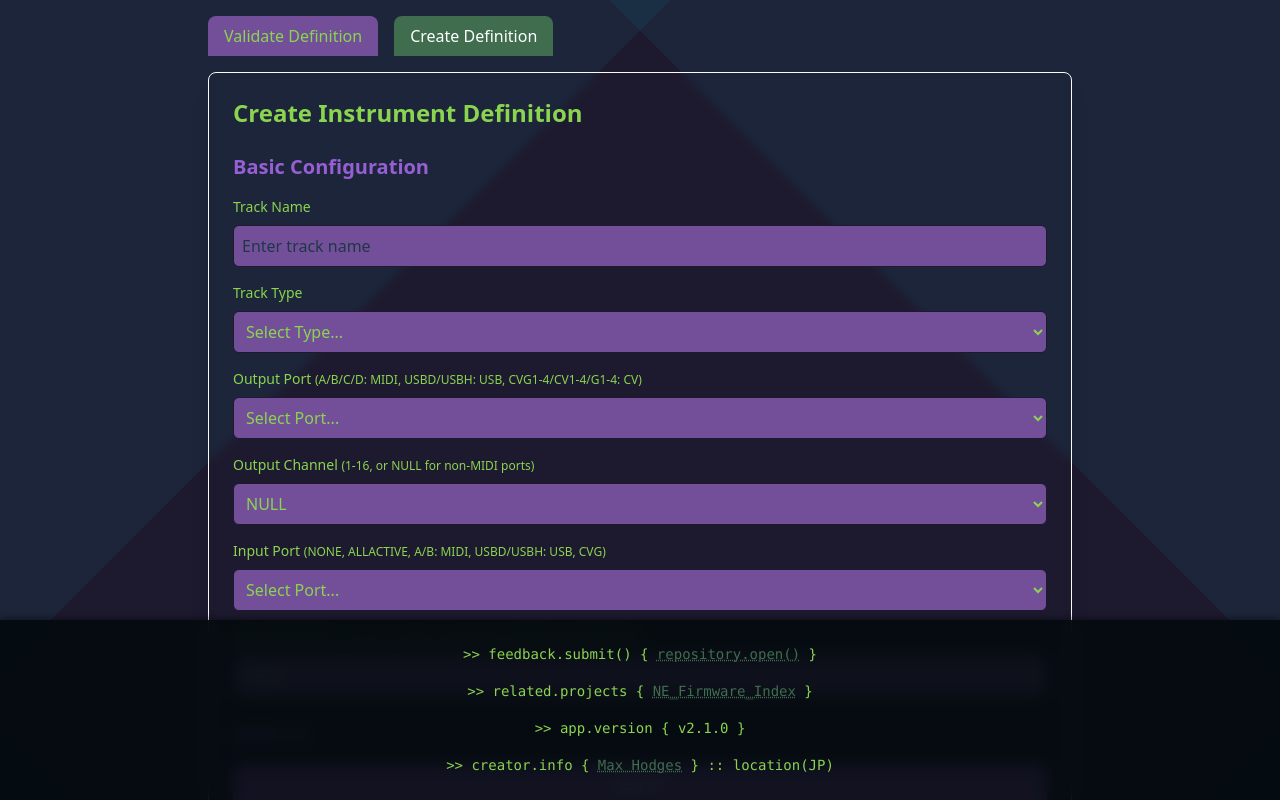
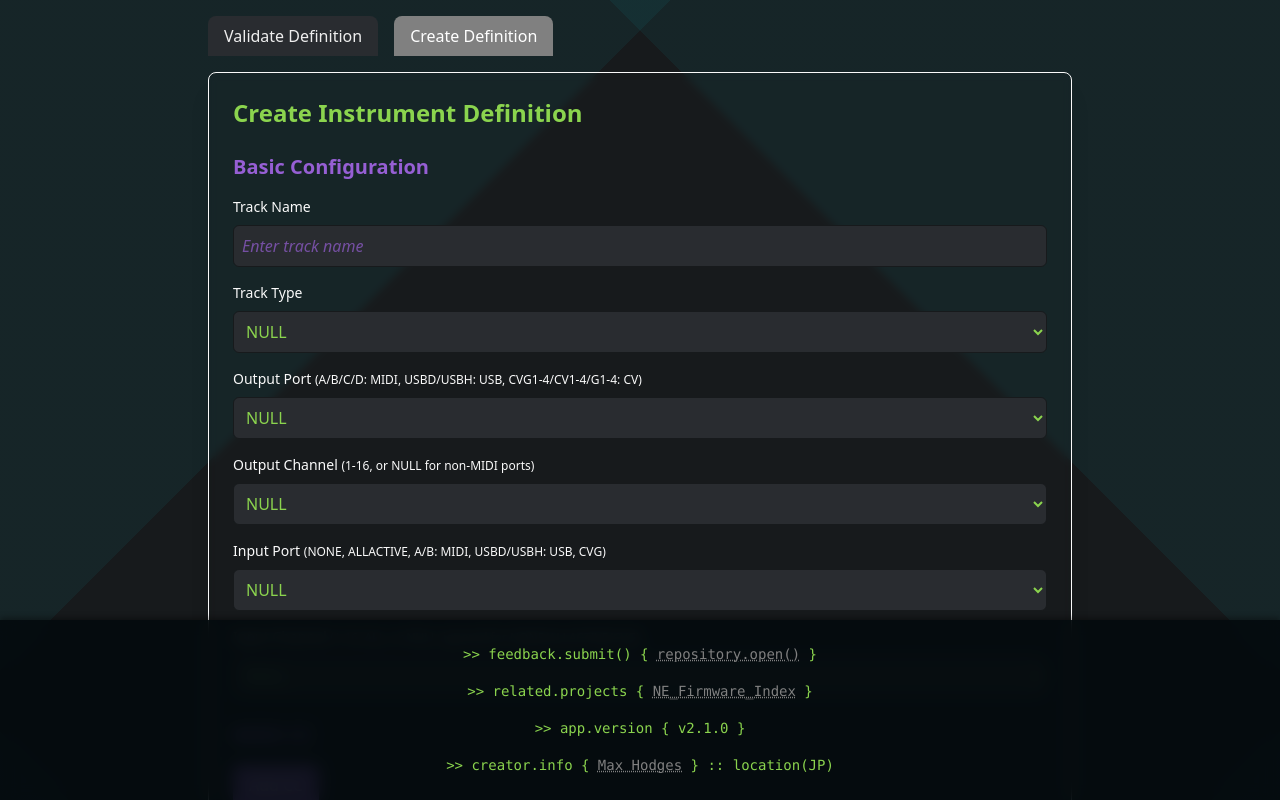
Before and after one commit to Maxhodges/hapax-inst-def-validator, a Svelte app: page / in a window 1280 px wide. Both pictures are taken after typing "Sample" into the empty fields and a click on the button "Create Definition". Shown: the top 800 px of the page. Built offline with nearby package versions, Linux system fonts and the light colour scheme.

Commit message:
lots of style and default changes

```diff
--- a/src/InstrumentDefinitionEditor.svelte
+++ b/src/InstrumentDefinitionEditor.svelte
@@ -103,8 +103,8 @@
       {
         row: formData.drumLanes.length + 1,
         trig: null,
-        channel: null,
-        note: null,
+        channel: 0,
+        note: 0,
         name: "",
       },
     ];
@@ -113,7 +113,7 @@
   const addCC = () => {
     formData.midicc = [
       ...formData.midicc,
-      { number: null, name: "", defaultValue: null },
+      { number: 0, name: "", defaultValue: null },
     ];
   };
 
@@ -124,7 +124,7 @@
   const addCCPair = () => {
     formData.ccPairs = [
       ...formData.ccPairs,
-      { msb: null, lsb: null, name: "", defaultValue: null },
+      { msb: 0, lsb: 0, name: "", defaultValue: null }, // Set msb to 0 by default
     ];
   };
 
@@ -135,7 +135,7 @@
   const addNRPN = () => {
     formData.nrpns = [
       ...formData.nrpns,
-      { msb: null, lsb: null, depth: 7, name: "", defaultValue: null },
+      { msb: 0, lsb: 0, depth: 7, name: "", defaultValue: null },
     ];
   };
 
@@ -161,27 +161,29 @@
         Basic Configuration
       </h3>
       <div class="space-y-2">
-        <label class="block text-sm font-medium text-theme-text"
+        <label for="track-name" class="block text-sm font-medium"
           >Track Name</label
         >
         <input
+          id="track-name"
           type="text"
           bind:value={formData.trackName}
           required
-          class="w-full p-2 border rounded-md bg-theme-alt1 border-theme-alt2 text-theme-text"
+          class="w-full p-2 border rounded-md bg-theme-alt1 border-theme-alt2"
           placeholder="Enter track name"
         />
       </div>
 
       <div class="space-y-2">
-        <label class="block text-sm font-medium text-theme-text"
+        <label for="track_type" class="block text-sm font-medium"
           >Track Type</label
         >
         <select
+          id="track-type"
           bind:value={formData.trackType}
-          class="w-full p-2 border rounded-md bg-theme-alt1 border-theme-alt2 text-theme-text"
+          class="w-full p-2 border rounded-md bg-theme-alt1 border-theme-alt2"
         >
-          <option value="NULL">Select Type...</option>
+          <option value="NULL">NULL</option>
           <option value="POLY">Polyphonic MIDI</option>
           <option value="DRUM">Drum Sequencer</option>
           <option value="MPE">MIDI Polyphonic Expression</option>
@@ -189,17 +191,18 @@
       </div>
 
       <div class="space-y-2">
-        <label class="block text-sm font-medium text-theme-text">
+        <label for="output-port" class="block text-sm font-medium">
           Output Port
-          <span class="text-xs text-theme-text/70"
+          <span class="text-xs /70"
             >(A/B/C/D: MIDI, USBD/USBH: USB, CVG1-4/CV1-4/G1-4: CV)</span
           >
         </label>
         <select
+          id="output-port"
           bind:value={formData.outPort}
-          class="w-full p-2 border rounded-md bg-theme-alt1 border-theme-alt2 text-theme-text"
+          class="w-full p-2 border rounded-md bg-theme-alt1 border-theme-alt2"
         >
-          <option value="NULL">Select Port...</option>
+          <option value="NULL">NULL</option>
           <!-- MIDI Ports -->
           <option value="A">A (MIDI)</option>
           <option value="B">B (MIDI)</option>
@@ -227,15 +230,14 @@
       </div>
 
       <div class="space-y-2">
-        <label class="block text-sm font-medium text-theme-text">
+        <label for="output-channel" class="block text-sm font-medium">
           Output Channel
-          <span class="text-xs text-theme-text/70"
-            >(1-16, or NULL for non-MIDI ports)</span
-          >
+          <span class="text-xs /70">(1-16, or NULL for non-MIDI ports)</span>
         </label>
         <select
+          id="output-channel"
           bind:value={formData.outChannel}
-          class="w-full p-2 border rounded-md bg-theme-alt1 border-theme-alt2 text-theme-text"
+          class="w-full p-2 border rounded-md bg-theme-alt1 border-theme-alt2"
         >
           <option value={null}>NULL</option>
           {#each Array(16) as _, i}
@@ -245,17 +247,18 @@
       </div>
 
       <div class="space-y-2">
-        <label class="block text-sm font-medium text-theme-text">
+        <label for="input-port" class="block text-sm font-medium">
           Input Port
-          <span class="text-xs text-theme-text/70"
+          <span class="text-xs /70"
             >(NONE, ALLACTIVE, A/B: MIDI, USBD/USBH: USB, CVG)</span
           >
         </label>
         <select
+          id="input-port"
           bind:value={formData.inPort}
-          class="w-full p-2 border rounded-md bg-theme-alt1 border-theme-alt2 text-theme-text"
+          class="w-full p-2 border rounded-md bg-theme-alt1 border-theme-alt2"
         >
-          <option value="NULL">Select Port...</option>
+          <option value="NULL">NULL</option>
           <option value="NONE">NONE</option>
           <option value="ALLACTIVE">ALLACTIVE</option>
           <option value="A">A (MIDI)</option>
@@ -268,15 +271,15 @@
 
       <div class="space-y-2">
         <!-- svelte-ignore a11y-label-has-associated-control -->
-        <label class="block text-sm font-medium text-theme-text">
+        <label class="block text-sm font-medium">
           Input Channel
-          <span class="text-xs text-theme-text/70"
+          <span class="text-xs /70"
             >(1-16, ALL, or NULL; ignored for NONE/ALLACTIVE/CVG)</span
           >
         </label>
         <select
           bind:value={formData.inChannel}
-          class="w-full p-2 border rounded-md bg-theme-alt1 border-theme-alt2 text-theme-text"
+          class="w-full p-2 border rounded-md bg-theme-alt1 border-theme-alt2"
         >
           <option value={null}>NULL</option>
           <option value="ALL">ALL</option>
@@ -296,30 +299,35 @@
             style="grid-template-columns: 120px 1fr 100px;"
           >
             <div class="space-y-1">
-              <label class="text-xs text-theme-text">Note</label>
-              <input
-                type="number"
+              <label for="drum-note-{i}" class="text-xs">Note</label>
+              <select
+                id="drum-note-{i}"
                 bind:value={lane.note}
-                min="0"
-                max="127"
-                placeholder="0-127"
-                class="w-full p-2 border rounded-md bg-theme-alt1 border-theme-alt2 text-theme-text"
-              />
+                class="w-full p-2 border rounded-md bg-theme-alt1 border-theme-alt2"
+              >
+                {#each ccValues as value}
+                  <option {value}>{value}</option>
+                {/each}
+              </select>
             </div>
 
             <div class="space-y-1">
-              <label class="text-xs text-theme-text">Name</label>
+              <label for="drum-name-{i}" class="text-xs">Name</label>
               <input
+                id="drum-name-{i}"
                 type="text"
                 bind:value={lane.name}
                 placeholder="e.g., Kick"
-                class="w-full p-2 border rounded-md bg-theme-alt1 border-theme-alt2 text-theme-text"
+                class="w-full p-2 border rounded-md bg-theme-alt1 border-theme-alt2"
               />
             </div>
 
             <div>
-              <label class="invisible text-xs">Remove</label>
+              <label for="remove-drum-lane-{i}" class="invisible text-xs"
+                >Remove</label
+              >
               <button
+                id="remove-drum-lane-{i}"
                 type="button"
                 on:click={() =>
                   (formData.drumLanes = formData.drumLanes.filter(
@@ -336,7 +344,7 @@
         <button
           type="button"
           on:click={addDrumLane}
-          class="w-full px-4 py-2 text-white transition-colors rounded-md bg-theme-accent hover:bg-opacity-90"
+          class="px-4 py-2 text-white transition-colors rounded-md bg-theme-accent hover:bg-opacity-90"
         >
           Add Drum Lane
         </button>
@@ -352,15 +360,12 @@
           style="grid-template-columns: 120px 1fr 120px 100px;"
         >
           <div class="space-y-1">
-            <label for="cc-number-{i}" class="text-xs text-theme-text"
-              >CC Number</label
-            >
+            <label for="cc-number-{i}" class="text-xs">CC Number</label>
             <select
               id="cc-number-{i}"
               bind:value={cc.number}
-              class="w-full p-2 border rounded-md bg-theme-alt1 border-theme-alt2 text-theme-text"
+              class="w-full p-2 border rounded-md bg-theme-alt1 border-theme-alt2"
             >
-              <option value={null}>Select CC...</option>
               {#each ccValues as value}
                 <option {value}>{value}</option>
               {/each}
@@ -368,27 +373,24 @@
           </div>
 
           <div class="space-y-1">
-            <label for="cc-name-{i}" class="text-xs text-theme-text">Name</label
-            >
+            <label for="cc-name-{i}" class="text-xs">Name</label>
             <input
               id="cc-name-{i}"
               type="text"
               bind:value={cc.name}
               placeholder="CC Name"
-              class="w-full p-2 border rounded-md bg-theme-alt1 border-theme-alt2 text-theme-text"
+              class="w-full p-2 border rounded-md bg-theme-alt1 border-theme-alt2"
             />
           </div>
 
           <div class="space-y-1">
-            <label for="cc-default-{i}" class="text-xs text-theme-text"
-              >Default Value</label
-            >
+            <label for="cc-default-{i}" class="text-xs">Default Value</label>
             <select
               id="cc-default-{i}"
               bind:value={cc.defaultValue}
-              class="w-full p-2 border rounded-md bg-theme-alt1 border-theme-alt2 text-theme-text"
+              class="w-full p-2 border rounded-md bg-theme-alt1 border-theme-alt2"
             >
-              <option value={null}>Select Value...</option>
+              <option value={null}>NULL</option>
               {#each ccValues as value}
                 <option {value}>{value}</option>
               {/each}
@@ -396,8 +398,9 @@
           </div>
 
           <div>
-            <label class="invisible text-xs">Remove</label>
+            <label for="remove-cc-{i}" class="invisible text-xs">Remove</label>
             <button
+              id="remove-cc-{i}"
               type="button"
               on:click={() => removeCC(i)}
               class="w-full p-2 text-white bg-red-500 rounded-md hover:bg-red-600"
@@ -411,7 +414,7 @@
       <button
         type="button"
         on:click={addCC}
-        class="w-full px-4 py-2 text-white transition-colors rounded-md bg-theme-accent hover:bg-opacity-90"
+        class="px-4 py-2 text-white transition-colors rounded-md bg-theme-accent hover:bg-opacity-90"
       >
         Add CC
       </button>
@@ -426,50 +429,45 @@
           style="grid-template-columns: 120px 120px 1fr 120px 100px;"
         >
           <div class="space-y-1">
-            <label for="ccpair-msb-{i}" class="text-xs text-theme-text"
-              >MSB (0-127)</label
+            <label for="ccpair-msb-{i}" class="text-xs"> MSB (0-127) </label>
+            <select
+              id="ccpair-msb-{i}"
+              bind:value={pair.msb}
+              class="w-full p-2 border rounded-md bg-theme-alt1 border-theme-alt2"
             >
-            <input
-              id="ccpair-msb-{i}"
-              type="number"
-              bind:value={pair.msb}
-              min="0"
-              max="127"
-              placeholder="MSB"
-              class="w-full p-2 border rounded-md bg-theme-alt1 border-theme-alt2 text-theme-text"
-            />
+              {#each ccValues as value}
+                <option {value}>{value}</option>
+              {/each}
+            </select>
           </div>
 
           <div class="space-y-1">
-            <label for="ccpair-lsb-{i}" class="text-xs text-theme-text"
-              >LSB (0-127)</label
+            <label for="ccpair-lsb-{i}" class="text-xs">LSB (0-127)</label>
+            <select
+              id="ccpair-lsb-{i}"
+              bind:value={pair.lsb}
+              class="w-full p-2 border rounded-md bg-theme-alt1 border-theme-alt2"
             >
-            <input
-              id="ccpair-lsb-{i}"
-              type="number"
-              bind:value={pair.lsb}
-              min="0"
-              max="127"
-              placeholder="LSB"
-              class="w-full p-2 border rounded-md bg-theme-alt1 border-theme-alt2 text-theme-text"
-            />
+              <option value={null}>NULL</option>
+              {#each ccValues as value}
+                <option {value}>{value}</option>
+              {/each}
+            </select>
           </div>
 
           <div class="space-y-1">
-            <label for="ccpair-name-{i}" class="text-xs text-theme-text"
-              >Name</label
-            >
+            <label for="ccpair-name-{i}" class="text-xs">Name</label>
             <input
               id="ccpair-name-{i}"
               type="text"
               bind:value={pair.name}
               placeholder="CC Pair Name"
-              class="w-full p-2 border rounded-md bg-theme-alt1 border-theme-alt2 text-theme-text"
+              class="w-full p-2 border rounded-md bg-theme-alt1 border-theme-alt2"
             />
           </div>
 
           <div class="space-y-1">
-            <label for="ccpair-default-{i}" class="text-xs text-theme-text"
+            <label for="ccpair-default-{i}" class="text-xs"
               >Default (0-16383)</label
             >
             <input
@@ -479,13 +477,16 @@
               min="0"
               max="16383"
               placeholder="0-16383"
-              class="w-full p-2 border rounded-md bg-theme-alt1 border-theme-alt2 text-theme-text"
+              class="w-full p-2 border rounded-md bg-theme-alt1 border-theme-alt2"
             />
           </div>
 
           <div>
-            <label class="invisible text-xs">Remove</label>
+            <label for="remove-ccpair-{i}" class="invisible text-xs"
+              >Remove</label
+            >
             <button
+              id="remove-ccpair-{i}"
               type="button"
               on:click={() => removeCCPair(i)}
               class="w-full p-2 text-white bg-red-500 rounded-md hover:bg-red-600"
@@ -499,7 +500,7 @@
       <button
         type="button"
         on:click={addCCPair}
-        class="w-full px-4 py-2 text-white transition-colors rounded-md bg-theme-accent hover:bg-opacity-90"
+        class="px-4 py-2 text-white transition-colors rounded-md bg-theme-accent hover:bg-opacity-90"
       >
         Add CC Pair
       </button>
@@ -514,34 +515,39 @@
           style="grid-template-columns: 120px 120px 120px 1fr 120px 100px;"
         >
           <div class="space-y-1">
-            <label class="text-xs text-theme-text">MSB (0-127)</label>
-            <input
-              type="number"
+            <label for="nrpn-msb-{i}" class="text-xs">MSB (0-127)</label>
+            <select
+              id="nrpn-msb-{i}"
               bind:value={nrpn.msb}
-              min="0"
-              max="127"
-              placeholder="MSB"
-              class="w-full p-2 border rounded-md bg-theme-alt1 border-theme-alt2 text-theme-text"
-            />
+              class="w-full p-2 border rounded-md bg-theme-alt1 border-theme-alt2"
+            >
+              <option value={null}>NULL</option>
+              {#each ccValues as value}
+                <option {value}>{value}</option>
+              {/each}
+            </select>
           </div>
 
           <div class="space-y-1">
-            <label class="text-xs text-theme-text">LSB (0-127)</label>
-            <input
-              type="number"
+            <label for="nrpn-lsb-{i}" class="text-xs">LSB (0-127)</label>
+            <select
+              id="nrpn-lsb-{i}"
               bind:value={nrpn.lsb}
-              min="0"
-              max="127"
-              placeholder="LSB"
-              class="w-full p-2 border rounded-md bg-theme-alt1 border-theme-alt2 text-theme-text"
-            />
+              class="w-full p-2 border rounded-md bg-theme-alt1 border-theme-alt2"
+            >
+              <option value={null}>NULL</option>
+              {#each ccValues as value}
+                <option {value}>{value}</option>
+              {/each}
+            </select>
           </div>
 
           <div class="space-y-1">
-            <label class="text-xs text-theme-text">Depth</label>
+            <label for="nrpn-depth-{i}" class="text-xs">Depth</label>
             <select
+              id="nrpn-depth-{i}"
               bind:value={nrpn.depth}
-              class="w-full p-2 border rounded-md bg-theme-alt1 border-theme-alt2 text-theme-text"
+              class="w-full p-2 border rounded-md bg-theme-alt1 border-theme-alt2"
             >
               <option value="7">7-bit</option>
               <option value="14">14-bit</option>
@@ -549,30 +555,34 @@
           </div>
 
           <div class="space-y-1">
-            <label class="text-xs text-theme-text">Name</label>
+            <label for="nrpn-name-{i}" class="text-xs">Name</label>
             <input
+              id="nrpn-name-{i}"
               type="text"
               bind:value={nrpn.name}
               placeholder="NRPN Name"
-              class="w-full p-2 border rounded-md bg-theme-alt1 border-theme-alt2 text-theme-text"
+              class="w-full p-2 border rounded-md bg-theme-alt1 border-theme-alt2"
             />
           </div>
 
           <div class="space-y-1">
-            <label class="text-xs text-theme-text">Default Value</label>
+            <label for="nrpn-default-{i}" class="text-xs">Default Value</label>
             <input
+              id="nrpn-default-{i}"
               type="number"
               bind:value={nrpn.defaultValue}
               min="0"
               max={nrpn.depth === 7 ? 127 : 16383}
               placeholder={nrpn.depth === 7 ? "0-127" : "0-16383"}
-              class="w-full p-2 border rounded-md bg-theme-alt1 border-theme-alt2 text-theme-text"
+              class="w-full p-2 border rounded-md bg-theme-alt1 border-theme-alt2"
             />
           </div>
 
           <div>
-            <label class="invisible text-xs">Remove</label>
+            <label for="remove-nrpn-{i}" class="invisible text-xs">Remove</label
+            >
             <button
+              id="remove-nrpn-{i}"
               type="button"
               on:click={() => removeNRPN(i)}
               class="w-full p-2 text-white bg-red-500 rounded-md hover:bg-red-600"
@@ -586,7 +596,7 @@
       <button
         type="button"
         on:click={addNRPN}
-        class="w-full px-4 py-2 text-white transition-colors rounded-md bg-theme-accent hover:bg-opacity-90"
+        class="px-4 py-2 text-white transition-colors rounded-md bg-theme-accent hover:bg-opacity-90"
       >
         Add NRPN
       </button>
@@ -596,31 +606,26 @@
     <section class="space-y-4">
       <h3 class="text-xl font-semibold text-theme-accent">Comments</h3>
       <div class="space-y-2">
-        <label
-          for="user-comments"
-          class="block text-sm font-medium text-theme-text"
-        >
+        <label for="user-comments" class="block text-sm font-medium">
           User Comments
-          <span class="text-xs text-theme-text/70"
-            >(Will be readable from Hapax)</span
-          >
+          <span class="text-xs /70">(Will be readable from Hapax)</span>
         </label>
         <textarea
           id="user-comments"
           bind:value={formData.comment}
           rows="4"
-          class="w-full p-2 border rounded-md bg-theme-alt1 border-theme-alt2 text-theme-text"
+          class="w-full p-2 border rounded-md bg-theme-alt1 border-theme-alt2"
           placeholder="Enter any comments about this instrument definition..."
         />
       </div>
     </section>
 
     <!-- Generate Button -->
-    <section class="mt-8">
+    <section class="flex justify-center mt-8">
       <button
         type="button"
         on:click={handleGenerate}
-        class="w-full px-6 py-3 text-lg font-semibold text-white transition-colors rounded-md bg-theme-primary hover:bg-opacity-90"
+        class="px-6 py-3 text-lg font-semibold text-[var(--color-background)] transition-colors rounded-md bg-theme-secondary hover:bg-opacity-90"
       >
         Generate Definition File
       </button>
--- a/src/styles.css
+++ b/src/styles.css
@@ -22,37 +22,52 @@ body {
 
 /* Themes */
 :root {
-  --color-primary: #3f6d4e;
-  --color-secondary: #8bd450;
+  --color-primary: #808080;
+  --color-secondary: #8bd44e;
   --color-accent: #965fd4;
-  --color-alt1: #734f9a;
-  --color-alt2: #1d1a2f;
-  --color-background: #1d1a2f;
-  --color-text: #8bd450;
-  --color-header-bg: #1d1a2f;
-  --color-header-text: #fafafa;
+  --color-alt1: #292c30;
+  --color-alt2: #171a1c;
+  --color-background: #171a1c;
+  --color-text: #eee;
+  --color-header-bg: #171a1c;
+  --color-header-text: #eee;
 }
 
 body.cyberpunk {
-  --color-primary: #ff003c;
+  --color-primary: #808080;
   --color-secondary: #fcee09;
   --color-accent: #00f0ff;
-  --color-alt1: #050a0e;
-  --color-alt2: #fafafa;
-  --color-background: #050a0e;
-  --color-text: #fafafa;
-  --color-header-bg: #0d1117;
-  --color-header-text: #fafafa;
+  --color-alt1: #292c30;
+  --color-alt2: #171a1c;
+  --color-background: #171a1c;
+  --color-text: #eee;
+  --color-header-bg: #292c30;
+  --color-header-text: #eee;
 }
 
 body.evangelion {
-  --color-primary: #3f6d4e;
+  --color-primary: #808080;
   --color-secondary: #8bd450;
   --color-accent: #965fd4;
-  --color-alt1: #734f9a;
-  --color-alt2: #1d1a2f;
-  --color-background: #1d1a2f;
-  --color-text: #8bd450;
-  --color-header-bg: #3f6d4e;
-  --color-header-text: #fafafa;
+  --color-alt1: #292c30;
+  --color-alt2: #171a1c;
+  --color-background: #171a1c;
+  --color-text: #eee;
+  --color-header-bg: #292c30;
+  --color-header-text: #eee;
 }
+
+input::placeholder,
+textarea::placeholder,
+select::placeholder {
+  color: var(--color-accent);
+  opacity: 0.7;
+  font-style: italic;
+}
+
+input,
+select,
+textarea,
+.form-control {
+  color: var(--color-secondary);
+}
```
Also changed, not shown: definitions/pulsar23_bass_poly.txt, definitions/pulsar23_drum.txt.
